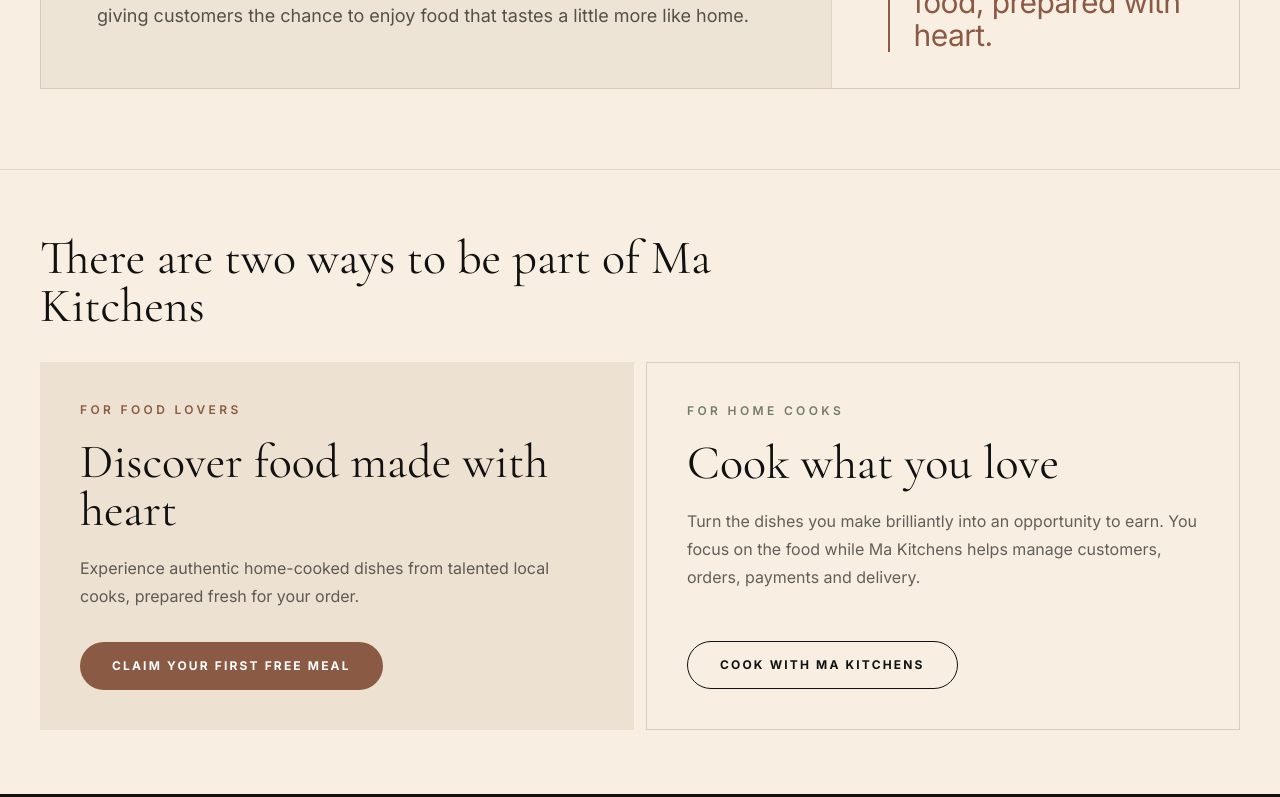
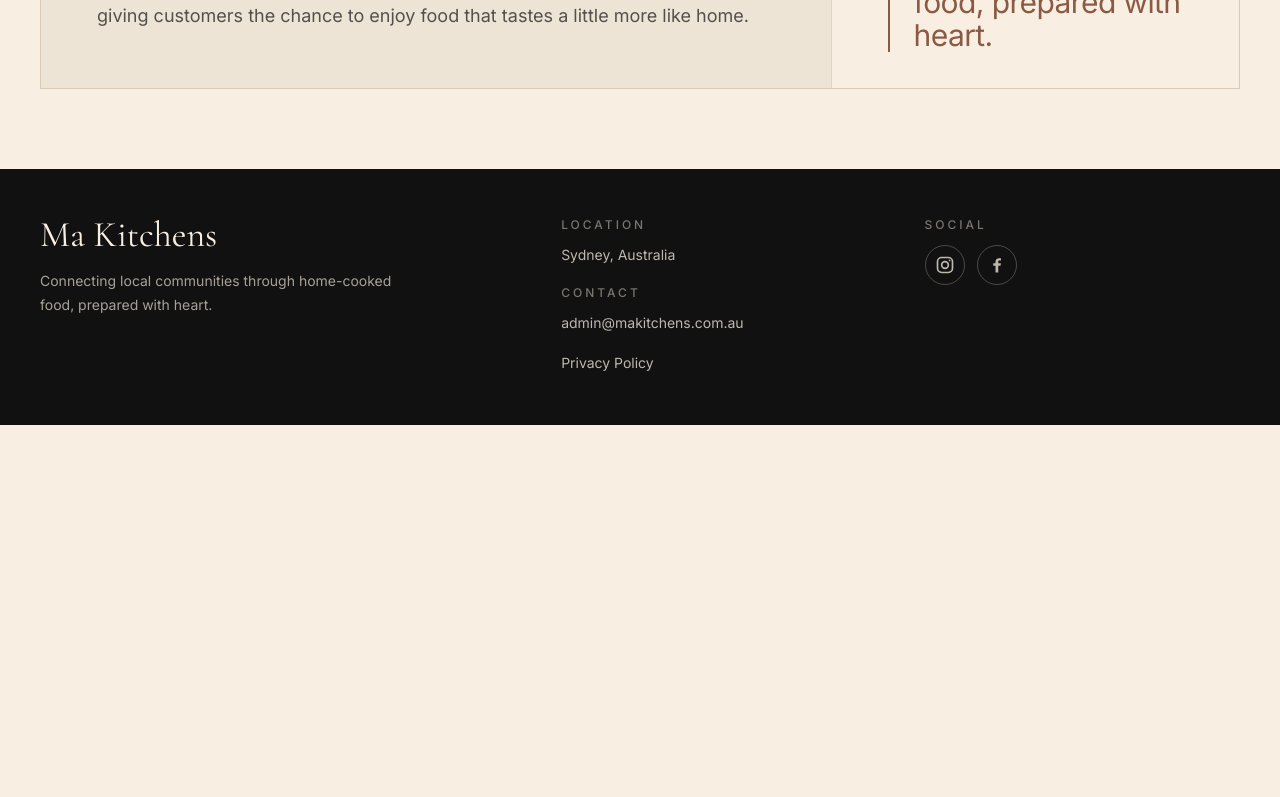
Before and after one commit to zsadiq79/ma-kitchens-website, a Next.js app: page / in a window 1280 px wide. Shown: the part 2000-2797 px from the top of the page. After the commit the page ends 2425 px from the top, so only its background shows below. Built offline with nearby package versions, Linux system fonts and the light colour scheme.

Commit message:
Simplify homepage ending

```diff
--- a/app/page.tsx
+++ b/app/page.tsx
@@ -178,51 +178,6 @@
         </div>
       </section>
 
-      <section className="border-t border-ink/10 px-5 py-12 sm:px-6 sm:py-16 lg:px-10" aria-labelledby="pathways-heading">
-        <div className="mx-auto max-w-7xl">
-          <h2 id="pathways-heading" className="max-w-3xl font-serif text-4xl leading-none sm:text-5xl">
-            There are two ways to be part of Ma Kitchens
-          </h2>
-          <div className="mt-8 grid gap-3 md:grid-cols-2">
-            <article className="flex min-h-[360px] flex-col justify-between bg-oat/70 p-7 sm:p-10">
-              <div>
-                <p className="text-xs font-semibold uppercase tracking-[0.28em] text-clay">For food lovers</p>
-                <h3 className="mt-5 max-w-lg font-serif text-4xl leading-none sm:text-5xl">Discover food made with heart</h3>
-                <p className="mt-5 max-w-lg text-base leading-7 text-ink/65">
-                  Experience authentic home-cooked dishes from talented local cooks, prepared fresh for your order.
-                </p>
-              </div>
-              <div className="mt-8">
-                <Link className={`${buttonStyles} bg-clay text-white hover:bg-ink focus-visible:outline-clay`} href="/firstmeal">
-                  Claim your first free meal
-                </Link>
-              </div>
-            </article>
-
-            <article className="flex min-h-[360px] flex-col justify-between border border-ink/15 p-7 sm:p-10">
-              <div>
-                <p className="text-xs font-semibold uppercase tracking-[0.28em] text-sage">For home cooks</p>
-                <h3 className="mt-5 max-w-lg font-serif text-4xl leading-none sm:text-5xl">Cook what you love</h3>
-                <p className="mt-5 max-w-lg text-base leading-7 text-ink/65">
-                  Turn the dishes you make brilliantly into an opportunity to earn. You focus on the food while Ma
-                  Kitchens helps manage customers, orders, payments and delivery.
-                </p>
-              </div>
-              <div className="mt-8">
-                <TrackedLink
-                  className={`${buttonStyles} border border-ink text-ink hover:bg-ink hover:text-cream focus-visible:outline-ink`}
-                  eventName="whatsapp_channel_click"
-                  href={whatsappChannelUrl}
-                  rel="noopener noreferrer"
-                  target="_blank"
-                >
-                  Cook with Ma Kitchens
-                </TrackedLink>
-              </div>
-            </article>
-          </div>
-        </div>
-      </section>
     </>
   );
 }
--- a/components/Footer.tsx
+++ b/components/Footer.tsx
@@ -33,7 +33,7 @@
       <div className="mx-auto grid max-w-7xl gap-9 px-5 py-10 sm:px-6 sm:py-12 md:grid-cols-[1.5fr_1fr_1fr] md:gap-12 lg:px-10">
         <div>
           <p className="font-serif text-4xl leading-none">Ma Kitchens</p>
-          <p className="body-copy mt-4 max-w-sm text-sm leading-6 text-cream/65">
+          <p className="mt-4 max-w-sm text-left text-sm leading-6 text-cream/65 [word-spacing:normal]">
             Connecting local communities through home-cooked food, prepared with heart.
           </p>
         </div>
```
